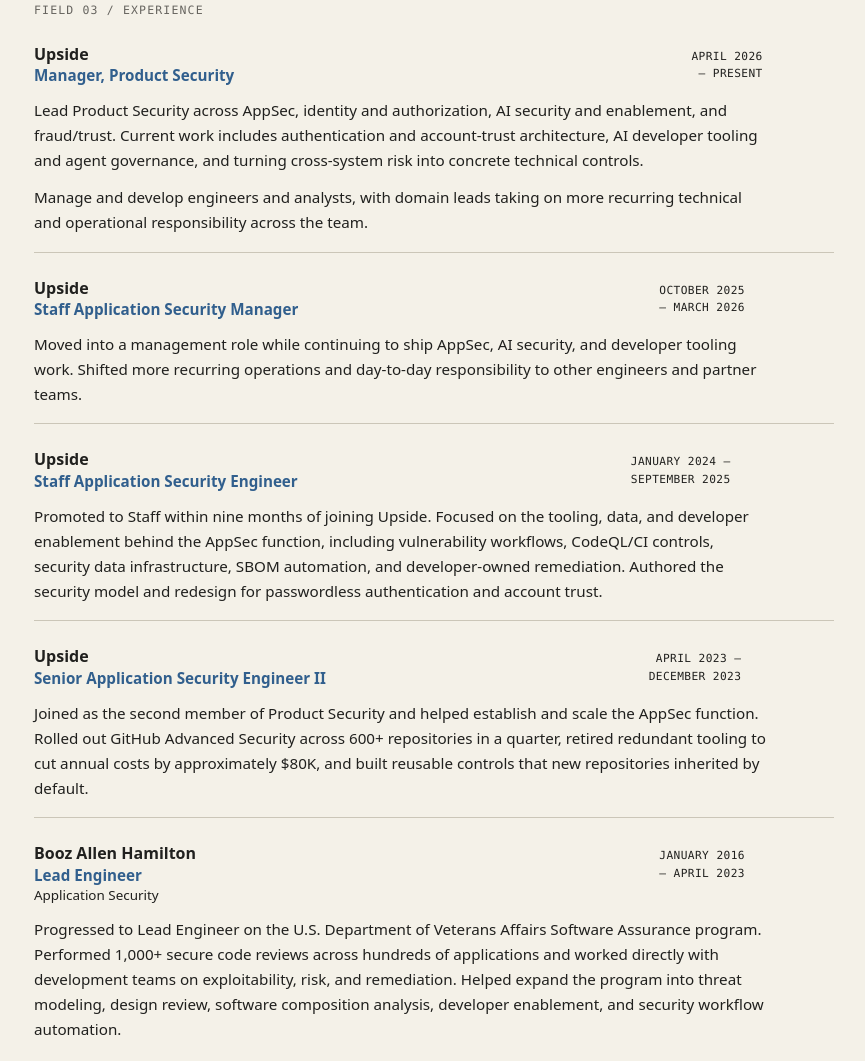
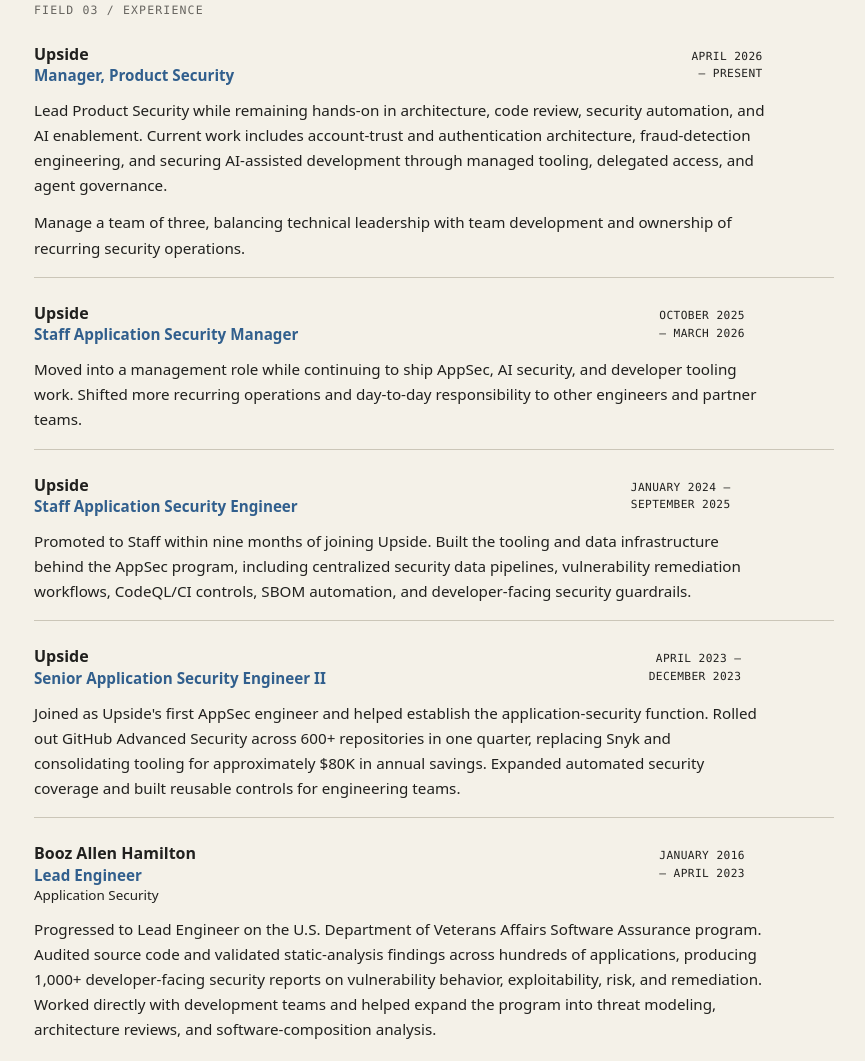
Before and after one commit to AppSecCharlie/appseccharlie-site, an Eleventy site: page src/index.njk in a window 1280 px wide. Shown: the part 1164-2225 px from the top of the page, without its empty margins (206-1071 px from the left). Built offline with nearby package versions, Linux system fonts and the light colour scheme; Eleventy itself is replaced by a stand-in of ours; files that its build step writes are made by us from their sources.

Commit message:
docs: refresh site copy and project documentation

```diff
--- a/src/index.njk
+++ b/src/index.njk
@@ -21,9 +21,7 @@
                 <p class="section-label">FIELD 01 / PROFILE</p>
                 <h1 class="supporting-positioning"><span class="visually-hidden">Charlie Williams, Technical Security Leader: </span>AppSec · AI Security · Identity &amp; Trust</h1>
                 <p>
-                    I lead Product Security at Upside, with a background in Application Security and security engineering. I stay hands-on in architecture and engineering
-                    while managing the team, with current work spanning AppSec, authentication and account trust, AI security and enablement, and the data and automation
-                    behind those programs.
+                    I lead Product Security at Upside, managing a small team while staying hands-on in security architecture, code review, automation, and AI enablement. My work spans application and product security, authentication and account trust, fraud and abuse, and the infrastructure that helps people build software securely.
                 </p>
                 <p>
                     My work often starts with ambiguity: understanding the problem, gathering enough evidence to make a decision, and turning that into systems, controls,
@@ -81,11 +79,10 @@
                         <div class="dates"><time datetime="2026-04">April 2026</time> – Present</div>
                     </div>
                     <p>
-                        Lead Product Security across AppSec, identity and authorization, AI security and enablement, and fraud/trust. Current work includes authentication and
-                        account-trust architecture, AI developer tooling and agent governance, and turning cross-system risk into concrete technical controls.
+                        Lead Product Security while remaining hands-on in architecture, code review, security automation, and AI enablement. Current work includes account-trust and authentication architecture, fraud-detection engineering, and securing AI-assisted development through managed tooling, delegated access, and agent governance.
                     </p>
                     <p>
-                        Manage and develop engineers and analysts, with domain leads taking on more recurring technical and operational responsibility across the team.
+                        Manage a team of three, balancing technical leadership with team development and ownership of recurring security operations.
                     </p>
                 </div>
 
@@ -120,9 +117,7 @@
                         </div>
                     </div>
                     <p>
-                        Promoted to Staff within nine months of joining Upside. Focused on the tooling, data, and developer enablement behind the AppSec function, including
-                        vulnerability workflows, CodeQL/CI controls, security data infrastructure, SBOM automation, and developer-owned remediation. Authored the security
-                        model and redesign for passwordless authentication and account trust.
+                        Promoted to Staff within nine months of joining Upside. Built the tooling and data infrastructure behind the AppSec program, including centralized security data pipelines, vulnerability remediation workflows, CodeQL/CI controls, SBOM automation, and developer-facing security guardrails.
                     </p>
                 </div>
 
@@ -139,9 +134,7 @@
                         </div>
                     </div>
                     <p>
-                        Joined as the second member of Product Security and helped establish and scale the AppSec function. Rolled out GitHub Advanced Security across 600+
-                        repositories in a quarter, retired redundant tooling to cut annual costs by approximately $80K, and built reusable controls that new repositories
-                        inherited by default.
+                        Joined as Upside's first AppSec engineer and helped establish the application-security function. Rolled out GitHub Advanced Security across 600+ repositories in one quarter, replacing Snyk and consolidating tooling for approximately $80K in annual savings. Expanded automated security coverage and built reusable controls for engineering teams.
                     </p>
                 </div>
 
@@ -159,9 +152,7 @@
                         </div>
                     </div>
                     <p>
-                        Progressed to Lead Engineer on the U.S. Department of Veterans Affairs Software Assurance program. Performed 1,000+ secure code reviews across
-                        hundreds of applications and worked directly with development teams on exploitability, risk, and remediation. Helped expand the program into threat
-                        modeling, design review, software composition analysis, developer enablement, and security workflow automation.
+                        Progressed to Lead Engineer on the U.S. Department of Veterans Affairs Software Assurance program. Audited source code and validated static-analysis findings across hundreds of applications, producing 1,000+ developer-facing security reports on vulnerability behavior, exploitability, risk, and remediation. Worked directly with development teams and helped expand the program into threat modeling, architecture reviews, and software-composition analysis.
                     </p>
                 </div>
             </section>
```
Also changed, not shown: AGENTS.md (+0 -1 lines), tests/homepage.spec.js (+2 -2 lines), README.md.
